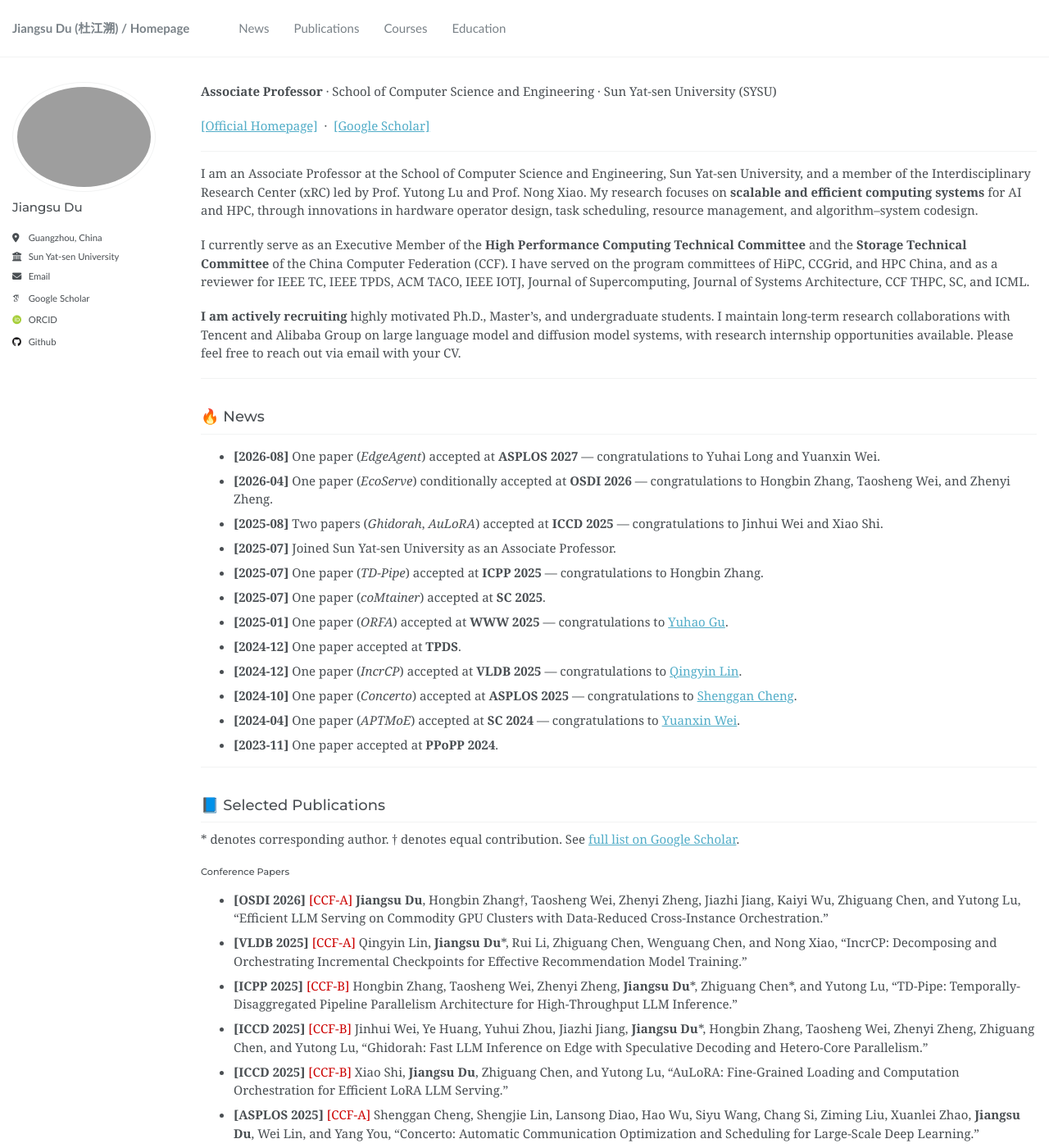
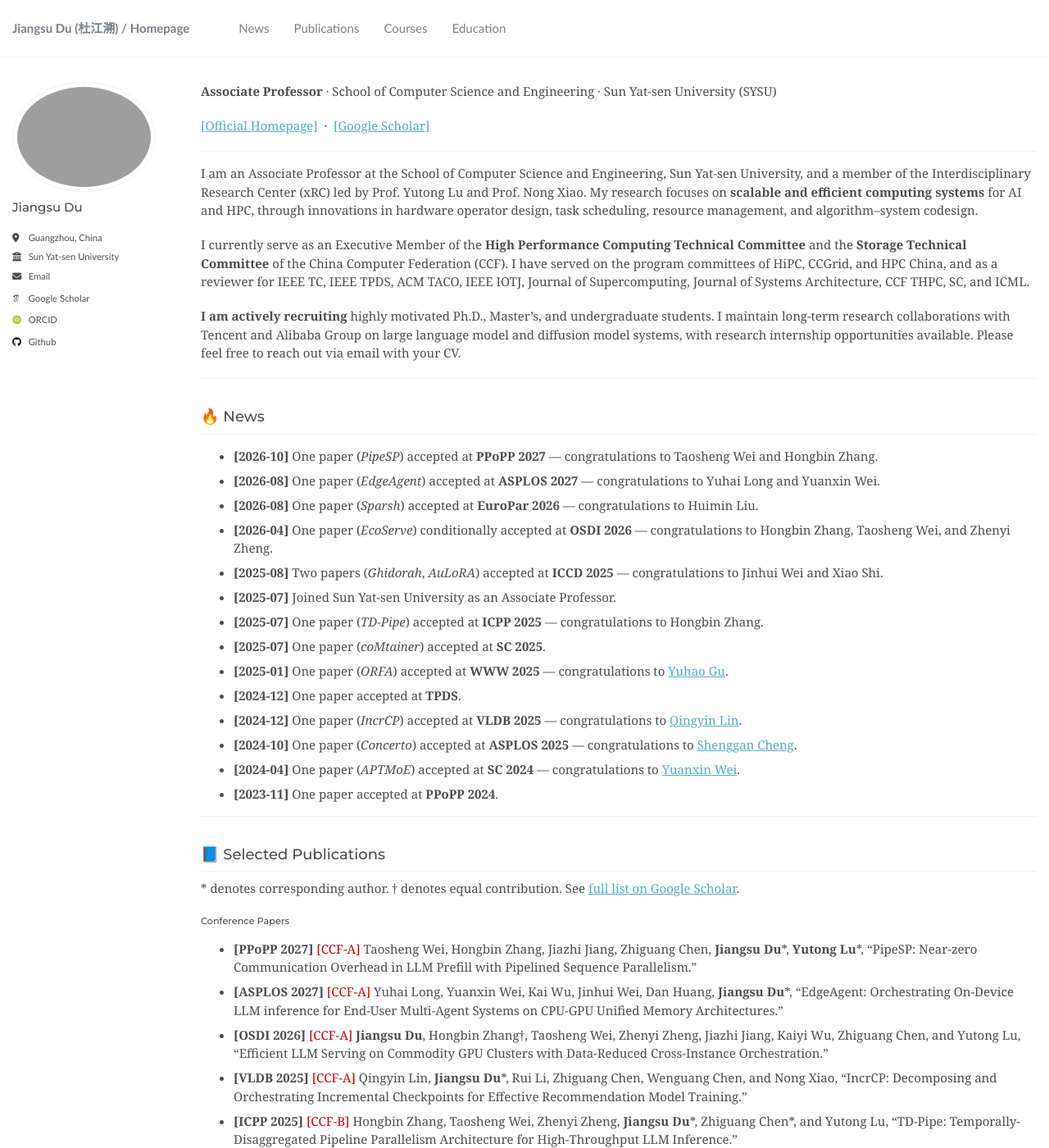
Before and after one commit to dujiangsu/dujiangsu.github.io, a Jekyll site: the page built from _pages/about.md, in a window 1280 px wide and 1400 px high. Shown: the whole window at 82% size. Built offline with Jekyll 4.4.1, drawn with Linux system fonts in a browser that asks for light colours; emoji names are drawn with the system emoji font; some web fonts are replaced.

Commit message:
Update news and conference papers section

```diff
--- a/_pages/about.md
+++ b/_pages/about.md
@@ -22,7 +22,9 @@ I currently serve as an Executive Member of the **High Performance Computing Tec
 
 ## :fire: News
 
+- **[2026-10]** One paper (*PipeSP*) accepted at **PPoPP 2027** — congratulations to Taosheng Wei and Hongbin Zhang.
 - **[2026-08]** One paper (*EdgeAgent*) accepted at **ASPLOS 2027** — congratulations to Yuhai Long and Yuanxin Wei.
+- **[2026-08]** One paper (*Sparsh*) accepted at **EuroPar 2026** — congratulations to Huimin Liu.
 - **[2026-04]** One paper (*EcoServe*) conditionally accepted at **OSDI 2026** — congratulations to Hongbin Zhang, Taosheng Wei, and Zhenyi Zheng.
 - **[2025-08]** Two papers (*Ghidorah*, *AuLoRA*) accepted at **ICCD 2025** — congratulations to Jinhui Wei and Xiao Shi.
 - **[2025-07]** Joined Sun Yat-sen University as an Associate Professor.
@@ -42,6 +44,8 @@ I currently serve as an Executive Member of the **High Performance Computing Tec
 \* denotes corresponding author. † denotes equal contribution. See [full list on Google Scholar](https://scholar.google.com/citations?user=GayKRzEAAAAJ&hl=en&oi=ao).
 
 #### Conference Papers
+- **[PPoPP 2027]** <span style="color:#cc0000;">[CCF-A]</span> Taosheng Wei, Hongbin Zhang, Jiazhi Jiang, Zhiguang Chen, **Jiangsu Du**\*, **Yutong Lu**\*, "PipeSP: Near-zero Communication Overhead in LLM Prefill with Pipelined Sequence Parallelism."
+- **[ASPLOS 2027]** <span style="color:#cc0000;">[CCF-A]</span> Yuhai Long, Yuanxin Wei, Kai Wu, Jinhui Wei, Dan Huang, **Jiangsu Du**\*, "EdgeAgent: Orchestrating On-Device LLM inference for End-User Multi-Agent Systems on CPU-GPU Unified Memory Architectures."
 - **[OSDI 2026]** <span style="color:#cc0000;">[CCF-A]</span> **Jiangsu Du**, Hongbin Zhang†, Taosheng Wei, Zhenyi Zheng, Jiazhi Jiang, Kaiyi Wu, Zhiguang Chen, and Yutong Lu, "Efficient LLM Serving on Commodity GPU Clusters with Data-Reduced Cross-Instance Orchestration."
 - **[VLDB 2025]** <span style="color:#cc0000;">[CCF-A]</span> Qingyin Lin, **Jiangsu Du**\*, Rui Li, Zhiguang Chen, Wenguang Chen, and Nong Xiao, "IncrCP: Decomposing and Orchestrating Incremental Checkpoints for Effective Recommendation Model Training."
 - **[ICPP 2025]** <span style="color:#cc0000;">[CCF-B]</span> Hongbin Zhang, Taosheng Wei, Zhenyi Zheng, **Jiangsu Du**\*, Zhiguang Chen\*, and Yutong Lu, "TD-Pipe: Temporally-Disaggregated Pipeline Parallelism Architecture for High-Throughput LLM Inference."
```
